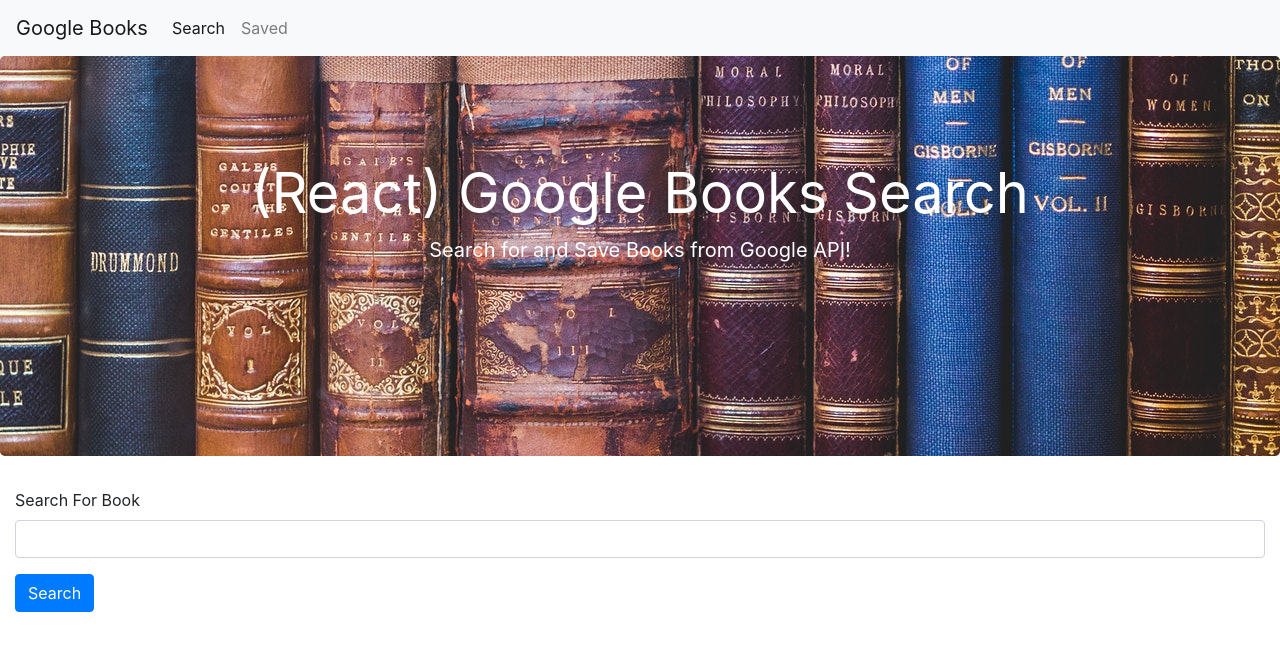
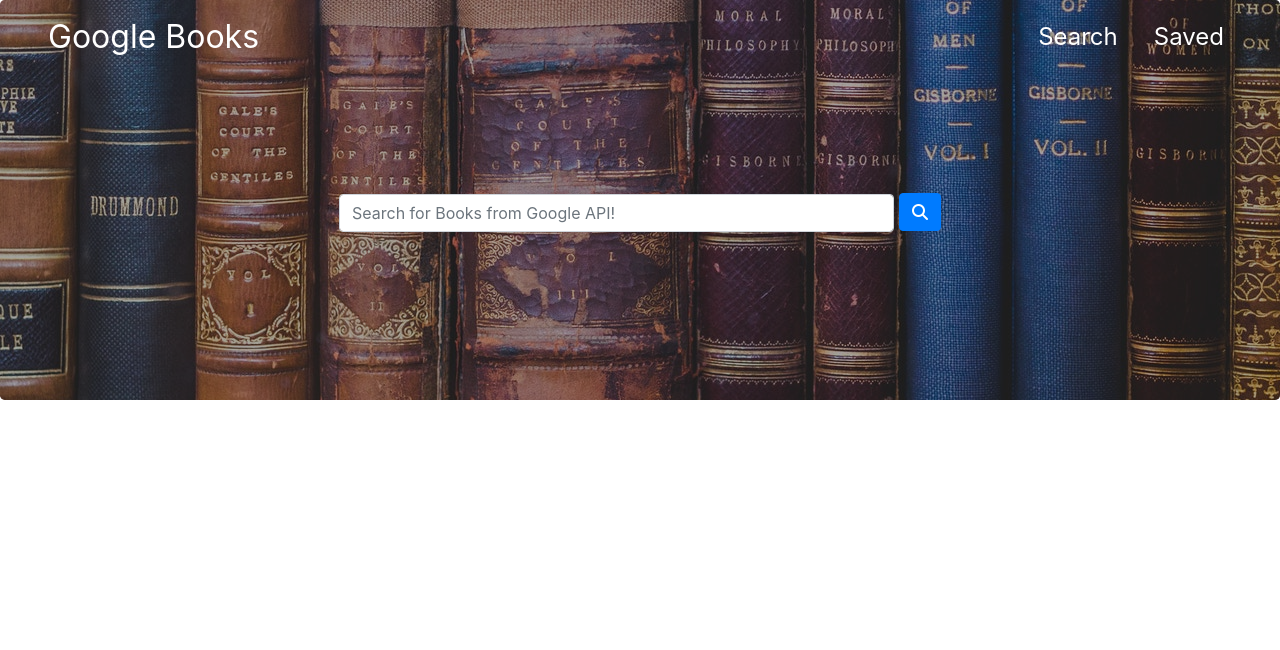
Before and after one commit to hishamss/GoogleBooks, a React (Create React App) app in the folder client/: page / in a window 1280 px wide. Shown: the top 650 px of the page. Built offline with nearby package versions, Linux system fonts and the light colour scheme.

Commit message:
styled jumbotron

```diff
--- a/client/public/index.html
+++ b/client/public/index.html
@@ -18,7 +18,11 @@
       integrity="sha384-9aIt2nRpC12Uk9gS9baDl411NQApFmC26EwAOH8WgZl5MYYxFfc+NcPb1dKGj7Sk"
       crossorigin="anonymous"
     />
-
+    <!-- fontAwesome -->
+    <script
+      src="https://kit.fontawesome.com/4ce1ada840.js"
+      crossorigin="anonymous"
+    ></script>
     <link rel="shortcut icon" href="%PUBLIC_URL%/favicon.ico" />
     <!--
       Notice the use of %PUBLIC_URL% in the tags above.
--- a/client/src/App.js
+++ b/client/src/App.js
@@ -1,8 +1,11 @@
 import React, { Component } from "react";
-import { BrowserRouter as Router, Route, Switch } from "react-router-dom";
-import Nav from "./components/Nav";
-import Jumbo from "./components/Jumbo";
-import Wrapper from "./components/Wrapper";
+import {
+  BrowserRouter as Router,
+  Route,
+  Switch,
+  useLocation,
+} from "react-router-dom";
+
 import Search from "./pages/Search";
 import Saved from "./pages/Saved";
 class App extends Component {
@@ -10,15 +13,11 @@ class App extends Component {
     return (
       <Router>
         <div>
-          <Nav />
-          <Jumbo />
-          <Wrapper>
-            <Switch>
-              <Route exact path="/" component={Search} />
-              <Route exact path="/saved" component={Saved} />
-              <Route component={Search} />
-            </Switch>
-          </Wrapper>
+          <Switch>
+            <Route exact path="/" component={Search} />
+            <Route exact path="/saved" component={Saved} />
+            <Route component={Search} />
+          </Switch>
         </div>
       </Router>
     );
--- a/client/src/components/Form/index.js
+++ b/client/src/components/Form/index.js
@@ -2,10 +2,17 @@ import React from "react";
 
 function Form(props) {
   return (
-    <form onSubmit={props.handleFormSubmit}>
+    <div className="container">
+      <form style={{ paddingTop: "60px" }} onSubmit={props.handleFormSubmit}>
         <div className="form-group">
-        <label>Search For Book</label>
           <input
+            placeholder="Search for Books from Google API!"
+            style={{
+              display: "inline-block",
+              width: "50%",
+              marginRight: "5px",
+              marginTop: "60px",
+            }}
             value={props.value}
             onChange={props.handleInputChange}
             type="text"
@@ -13,11 +20,16 @@ function Form(props) {
             className="form-control"
             aria-describedby="emailHelp"
           />
+          <button
+            style={{ marginBottom: "6px" }}
+            type="submit"
+            className="btn btn-primary"
+          >
+            <i className="fas fa-search"></i>
+          </button>
         </div>
-      <button type="submit" className="btn btn-primary">
-        Search
-      </button>
       </form>
+    </div>
   );
 }
 
--- a/client/src/components/Jumbo/index.js
+++ b/client/src/components/Jumbo/index.js
@@ -1,6 +1,6 @@
 import React from "react";
 import "./style.css";
-function Jumbo() {
+function Jumbo({ children }) {
   return (
     <div
       className="jumbotron text-center"
@@ -10,12 +10,7 @@ function Jumbo() {
         backgroundRepeat: "no-repeat",
       }}
     >
-      <h1 className="display-4">
-        <strong>(React) Google Books Search</strong>
-      </h1>
-      <p className="lead">
-        <strong>Search for and Save Books from Google API!</strong>
-      </p>
+      {children}
     </div>
   );
 }
--- a/client/src/components/Jumbo/style.css
+++ b/client/src/components/Jumbo/style.css
@@ -1,8 +1,6 @@
 .jumbotron {
   color: white;
   height: 400px;
+  box-shadow: inset 0 0 0 2000px rgba(27, 27, 27, 0.397);
+  padding-top: 0;
 }
-
-.display-4 {
-  padding-top: 40px;
-}
--- a/client/src/components/Nav/index.js
+++ b/client/src/components/Nav/index.js
@@ -1,15 +1,20 @@
 import React from "react";
 import { useLocation, Link } from "react-router-dom";
+import "./style.css";
 function Nav() {
   return (
-    <nav className="navbar navbar-expand-lg navbar-light bg-light">
+    <nav className="navbar navbar-expand-lg">
       <Link className="navbar-brand" to="/">
         Google Books
       </Link>
-      <div className="collapse navbar-collapse" id="navbarSupportedContent">
-        <ul className="navbar-nav mr-auto">
+      <div
+        className="collapse navbar-collapse justify-content-end"
+        id="navbarSupportedContent"
+      >
+        <ul className="navbar-nav">
           <li className="nav-item">
             <Link
+              style={{ marginRight: "20px" }}
               to="/"
               className={
                 useLocation().pathname === "/" ? "nav-link active" : "nav-link"
--- /dev/null
+++ b/client/src/components/Nav/style.css
@@ -0,0 +1,13 @@
+.nav-link {
+  color: white !important;
+  font-size: 1.5rem;
+}
+
+.nav-link:hover {
+  color: #007bff !important;
+}
+
+.navbar-brand {
+  color: white;
+  font-size: 2rem;
+}
--- a/client/src/pages/Saved.js
+++ b/client/src/pages/Saved.js
@@ -1,7 +1,9 @@
 import React, { Component } from "react";
 import API from "../utils/API";
 import Book from "../components/Book";
-
+import Nav from "../components/Nav";
+import Jumbo from "../components/Jumbo";
+import Wrapper from "../components/Wrapper";
 class Saved extends Component {
   state = {
     savedBooks: [],
@@ -24,6 +26,11 @@ class Saved extends Component {
 
   render() {
     return (
+      <div>
+        <Jumbo>
+          <Nav />
+        </Jumbo>
+        <Wrapper>
           <div
             style={
               this.state.savedBooks.length
@@ -45,6 +52,8 @@ class Saved extends Component {
               ></Book>
             ))}
           </div>
+        </Wrapper>
+      </div>
     );
   }
 }
--- a/client/src/pages/Search.js
+++ b/client/src/pages/Search.js
@@ -2,6 +2,9 @@ import React, { Component } from "react";
 import API from "../utils/API";
 import Book from "../components/Book";
 import Form from "../components/Form";
+import Nav from "../components/Nav";
+import Jumbo from "../components/Jumbo";
+import Wrapper from "../components/Wrapper";
 class Search extends Component {
   state = {
     books: [],
@@ -48,12 +51,15 @@ class Search extends Component {
   render() {
     return (
       <div>
+        <Jumbo>
+          <Nav />
           <Form
             value={this.state.search}
             handleFormSubmit={this.handleFormSubmit}
             handleInputChange={this.handleInputChange}
           />
-        <br />
+        </Jumbo>
+        <Wrapper>
           <div
             style={
               this.state.books.length
@@ -75,6 +81,7 @@ class Search extends Component {
               ></Book>
             ))}
           </div>
+        </Wrapper>
       </div>
     );
   }
```
Lines whose indentation alone changed are shown as unchanged.
